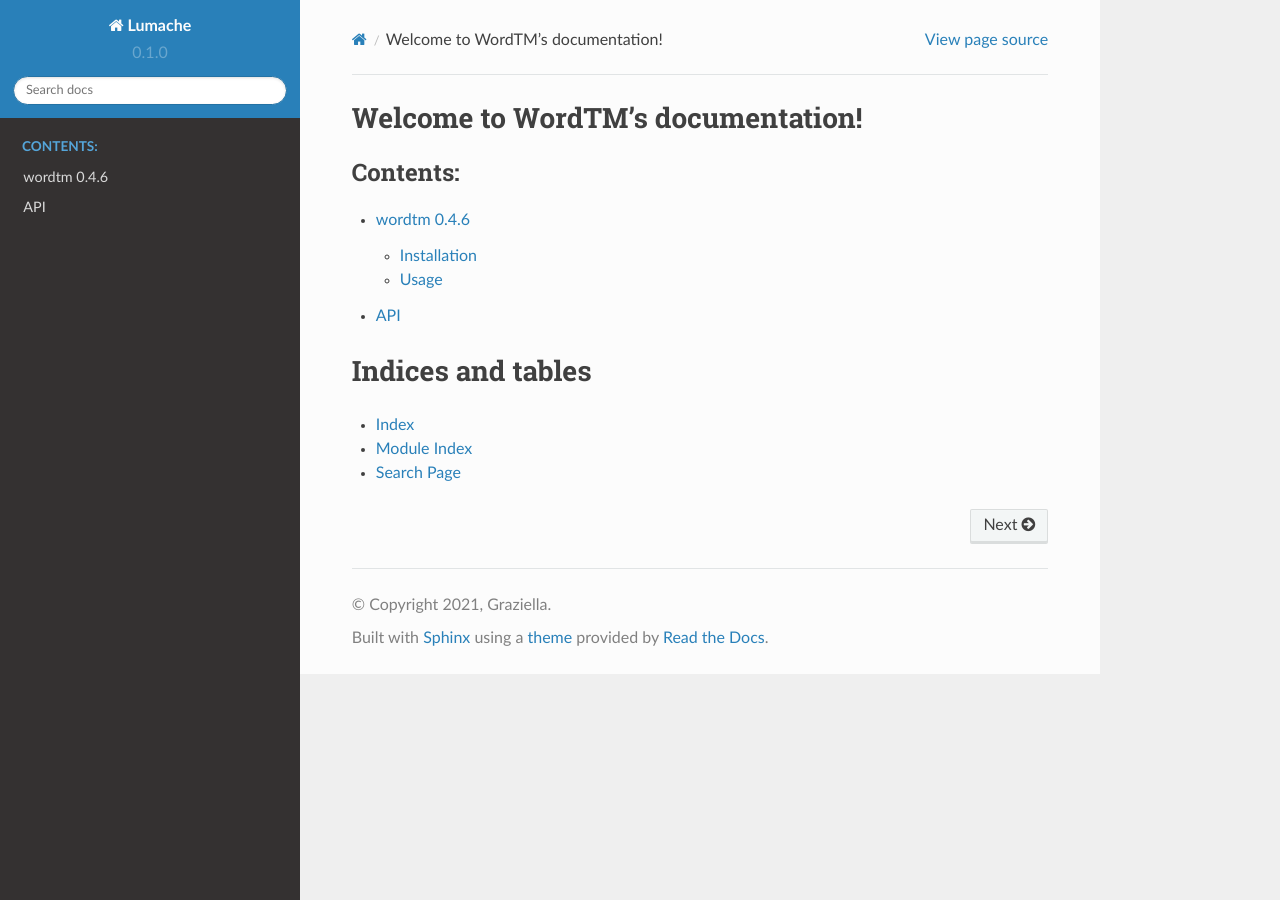
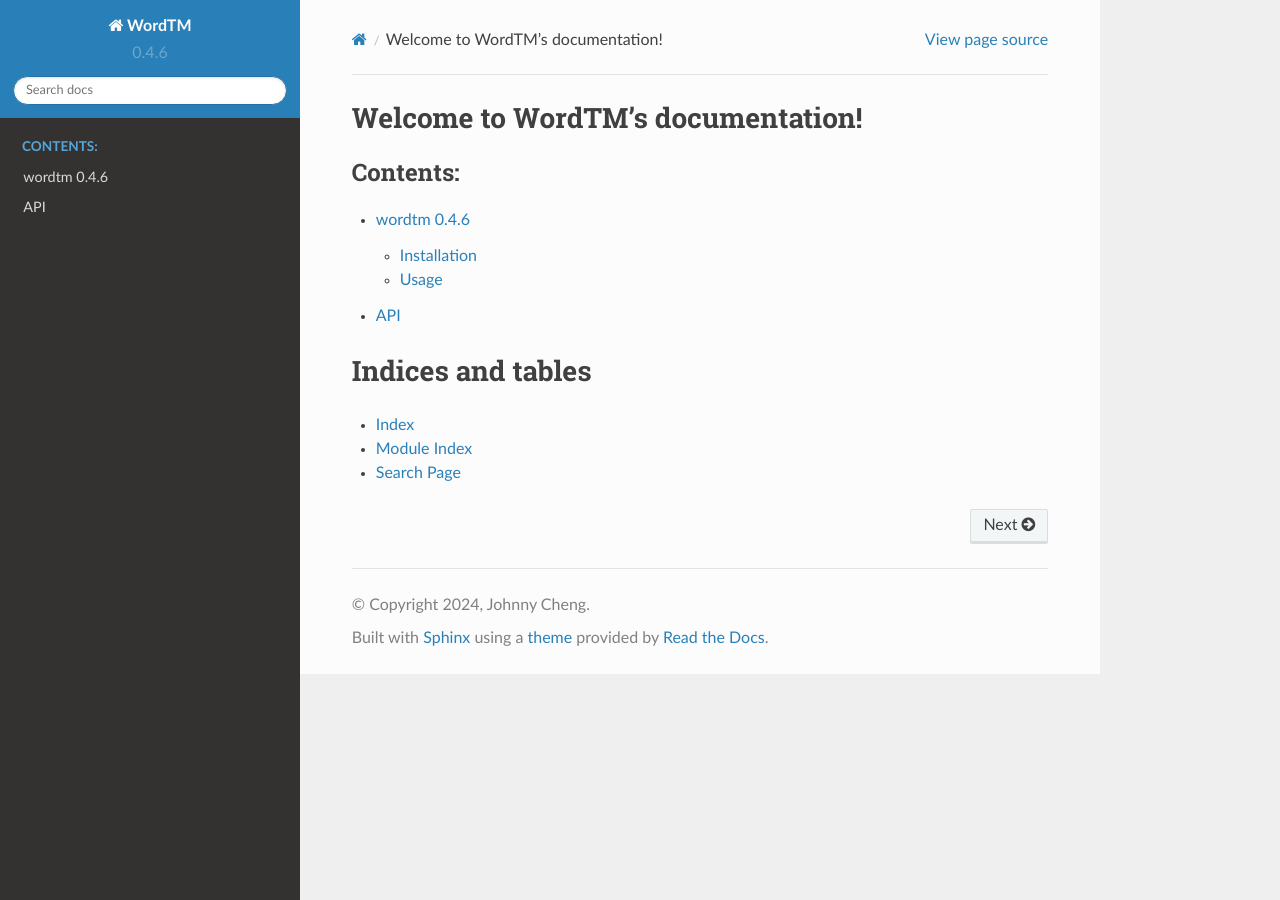
Before and after one commit to drjohnnycheng/wordtm-docs, a Sphinx documentation site: the page built from docs/source/index.rst, in a window 1280 px wide. Built offline with Sphinx 7.4.7 and the Read the Docs theme 2.0.0, drawn with Linux system fonts in a browser that asks for light colours.

Commit message:
Update conf.py

```diff
--- a/docs/source/conf.py
+++ b/docs/source/conf.py
@@ -2,12 +2,12 @@
 
 # -- Project information
 
-project = 'Lumache'
-copyright = '2021, Graziella'
-author = 'Graziella'
+project = 'WordTM'
+copyright = '2024, Johnny Cheng'
+author = 'Johnny Cheng'
 
-release = '0.1'
-version = '0.1.0'
+release = '0.4'
+version = '0.4.6'
 
 # -- General configuration
 
@@ -17,6 +17,8 @@ extensions = [
     'sphinx.ext.autodoc',
     'sphinx.ext.autosummary',
     'sphinx.ext.intersphinx',
+    'sphinx.ext.viewcode',
+    'sphinx.ext.napoleon',
 ]
 
 intersphinx_mapping = {
```
